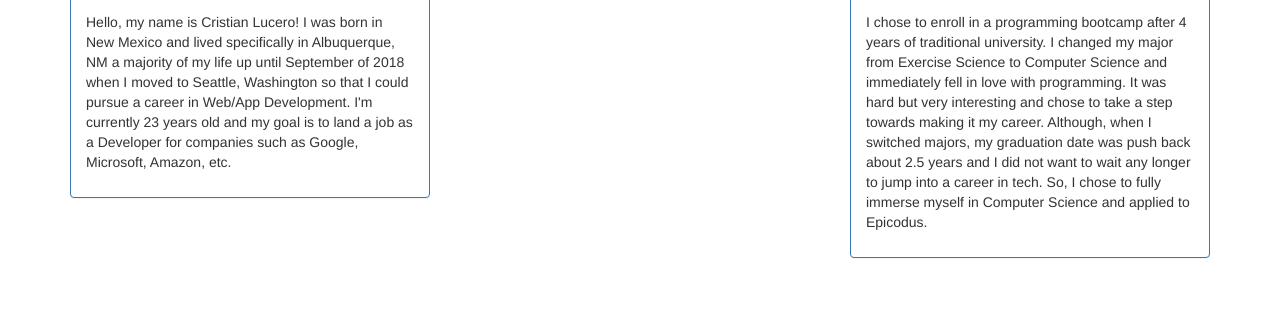
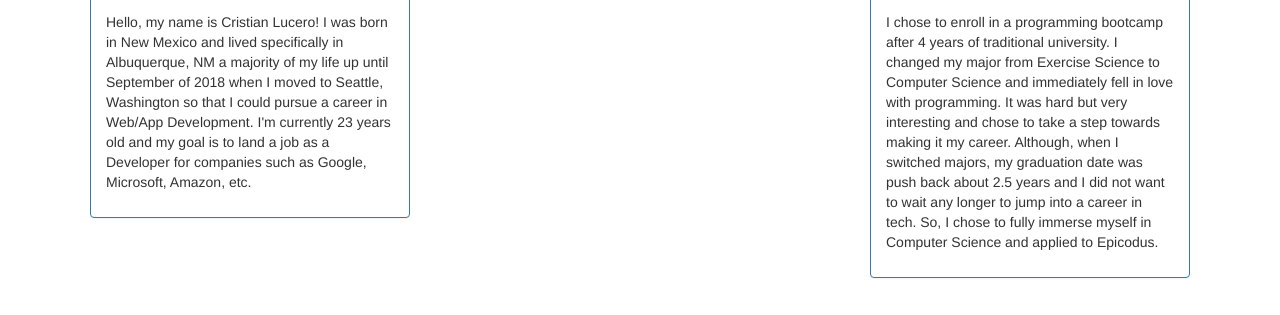
Before and after one commit to crlucero/portfolio, a plain HTML site: page Desktop/portfolio/index.html in a window 1280 px wide. Shown: the part 281-596 px from the top of the page. Drawn offline with Linux system fonts and the light colour scheme.

Commit message:
This is the README.md

```diff
--- a/Desktop/portfolio/css/styles.css
+++ b/Desktop/portfolio/css/styles.css
@@ -1,12 +1,20 @@
+html {
+  position:relative;
+}
+
 body {
+  position: relative;
   background-color: white;
-  width: 100%
-
-}
-.container {
+  padding: 0;
+  display: block;
+  margin: 0;
 
 }
 
+.panel-primary {
+  margin-left: 20px;
+  margin-right: 20px;
+}
 
 h1 {
   text-align: center;
```
Also changed, not shown: Desktop/portfolio/index.html (+1 -1 lines), 1 other file.
